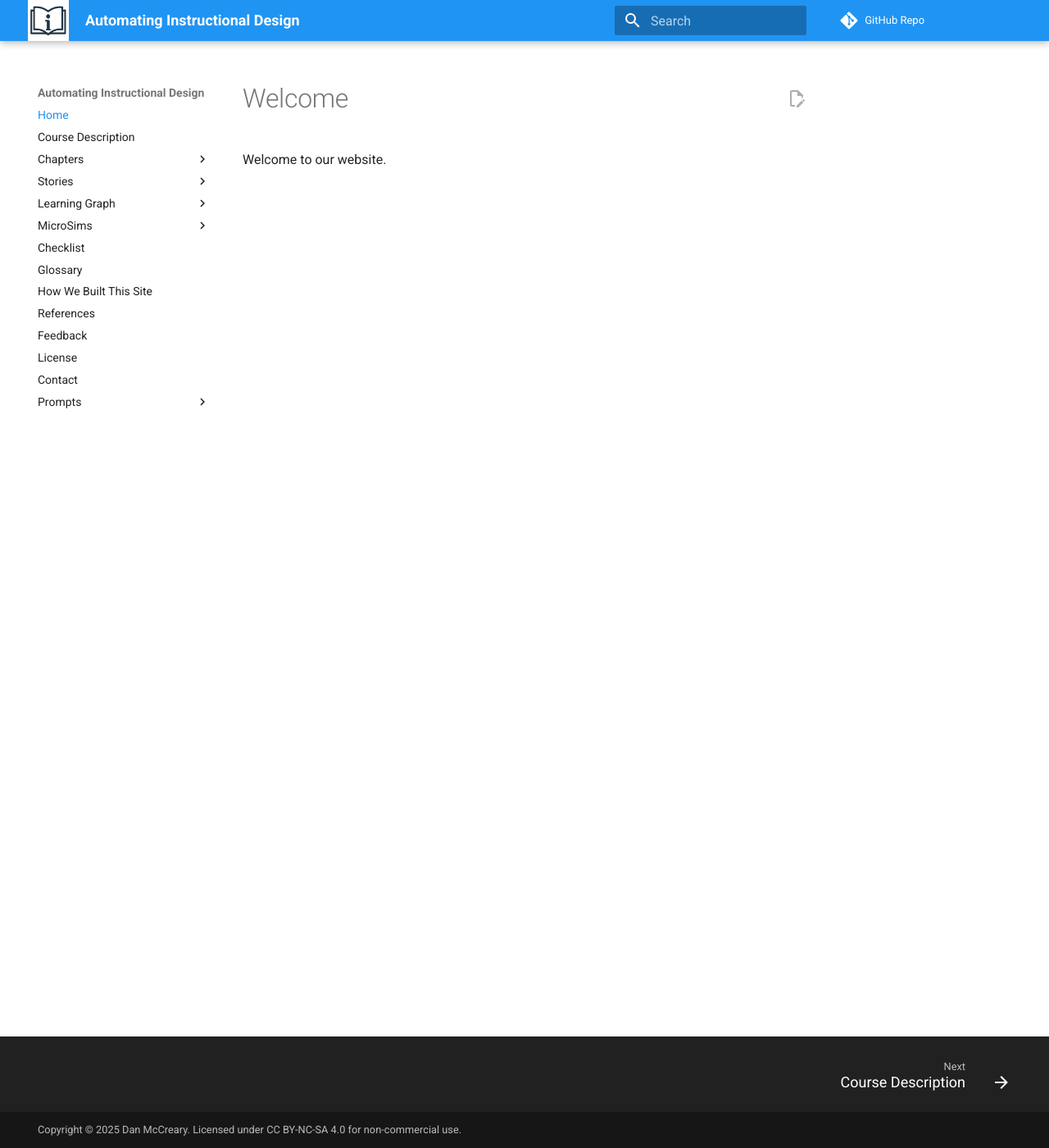
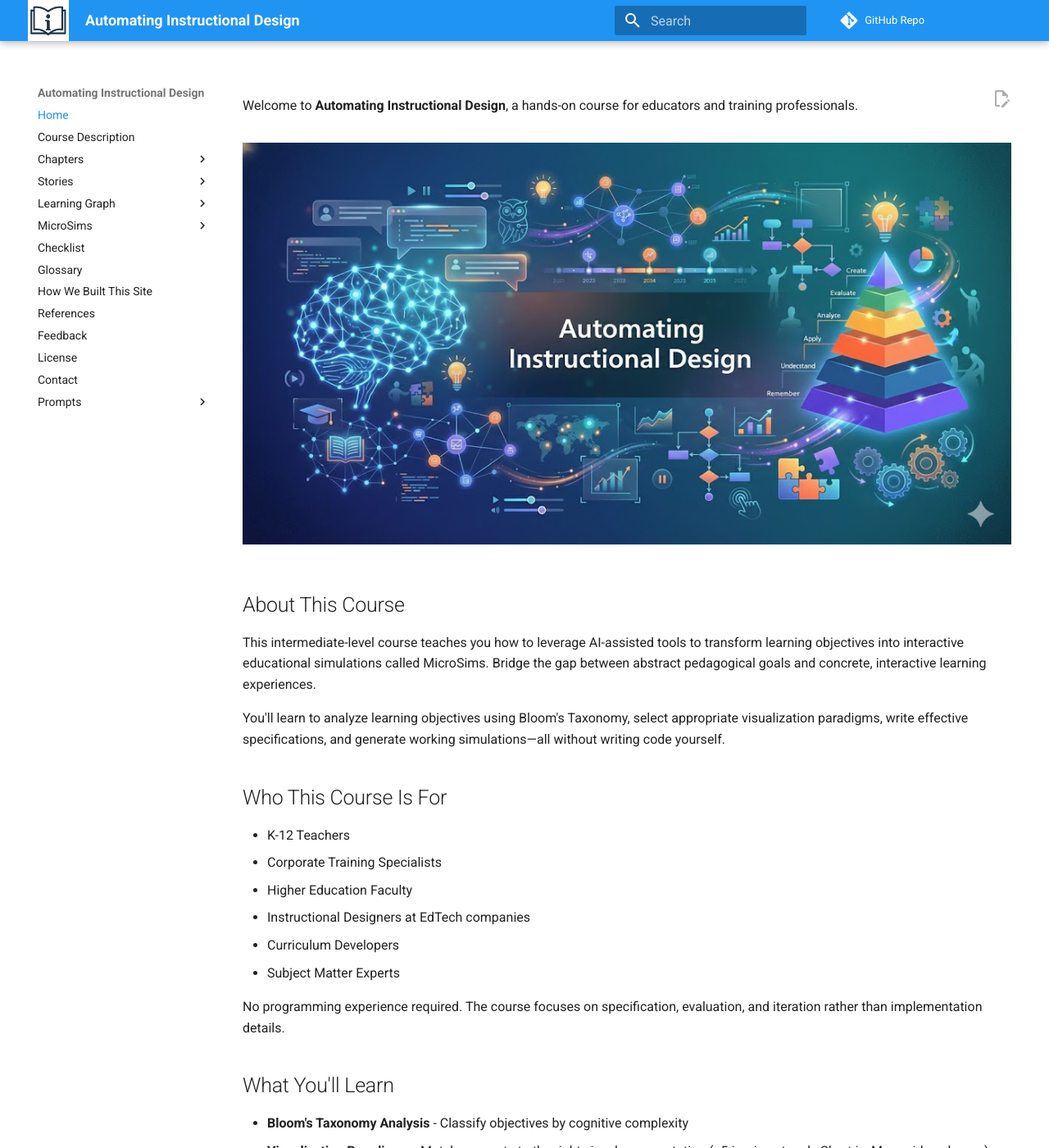
Before and after one commit to dmccreary/automating-instructional-design, an MkDocs documentation site: the page built from docs/index.md, in a window 1280 px wide and 1400 px high. Shown: the whole window at 82% size. Built offline with MkDocs 1.6.1 and Material for MkDocs 9.7.7, drawn with Linux system fonts in a browser that asks for light colours; comment, search, counter and statistics services are not loaded; some of the changed text lies outside the part shown.

Commit message:
Added cover image to the home page

```diff
--- a/docs/index.md
+++ b/docs/index.md
@@ -1,3 +1,60 @@
+---
+title: Automating Instructional Design
+description: Learn to transform learning objectives into interactive MicroSims using AI-assisted tools
+image: /img/cover.jpg
+og:image: /img/cover.jpg
+twitter:image: /img/cover.jpg
+hide:
+  - toc
+---
+<style>
+.md-content__inner h1 {display: none !important;}
+</style>
+
 # Welcome
 
-Welcome to our website.
+Welcome to **Automating Instructional Design**, a hands-on course for educators and training professionals.
+
+<figure markdown>
+  ![Automating Instructional Design](./img/cover.jpg){ width="100%" }
+</figure>
+
+## About This Course
+
+This intermediate-level course teaches you how to leverage AI-assisted tools to transform learning objectives into interactive educational simulations called MicroSims. Bridge the gap between abstract pedagogical goals and concrete, interactive learning experiences.
+
+You'll learn to analyze learning objectives using Bloom's Taxonomy, select appropriate visualization paradigms, write effective specifications, and generate working simulations—all without writing code yourself.
+
+## Who This Course Is For
+
+- K-12 Teachers
+- Corporate Training Specialists
+- Higher Education Faculty
+- Instructional Designers at EdTech companies
+- Curriculum Developers
+- Subject Matter Experts
+
+No programming experience required. The course focuses on specification, evaluation, and iteration rather than implementation details.
+
+## What You'll Learn
+
+- **Bloom's Taxonomy Analysis** - Classify objectives by cognitive complexity
+- **Visualization Paradigms** - Match concepts to the right visual representation (p5.js, vis-network, Chart.js, Mermaid, and more)
+- **MicroSim Specifications** - Write detailed blueprints that AI can implement
+- **Cognitive Load Design** - Create effective learning experiences
+- **Quality Evaluation** - Assess simulations across technical, pedagogical, and UX dimensions
+- **Iterative Refinement** - Test with users and improve designs
+
+## Getting Started
+
+Start with [Chapter 1: Foundations of Learning Objective Analysis](chapters/01/index.md).
+
+## Navigation
+
+Use the left sidebar to explore:
+
+- **Chapters** - Main course content (12 modules)
+- **Learning Graph** - Interactive concept visualization
+- **MicroSims** - Interactive educational simulations
+- **Glossary** - Key terms and definitions
+- **Stories** - Narrative explorations of key concepts
```
